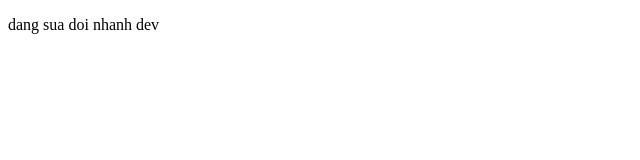
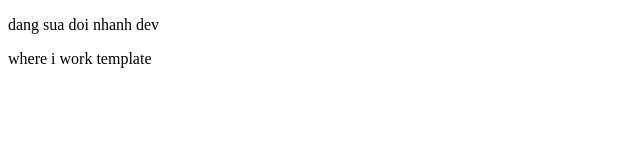
Before and after one commit to xuanhieu2801/gitDemo, a plain HTML site: page index.html in a window 1280 px wide. Shown: the whole page, without its empty margins (0-640 px from the left). Drawn offline with Linux system fonts and the light colour scheme.

Commit message:
mo ta lan 2

```diff
--- a/index.html
+++ b/index.html
@@ -8,5 +8,6 @@
 </head>
 <body>
     <p> dang sua doi nhanh dev </p>
+    <p>where i work template</p>
 </body>
 </html>
```
